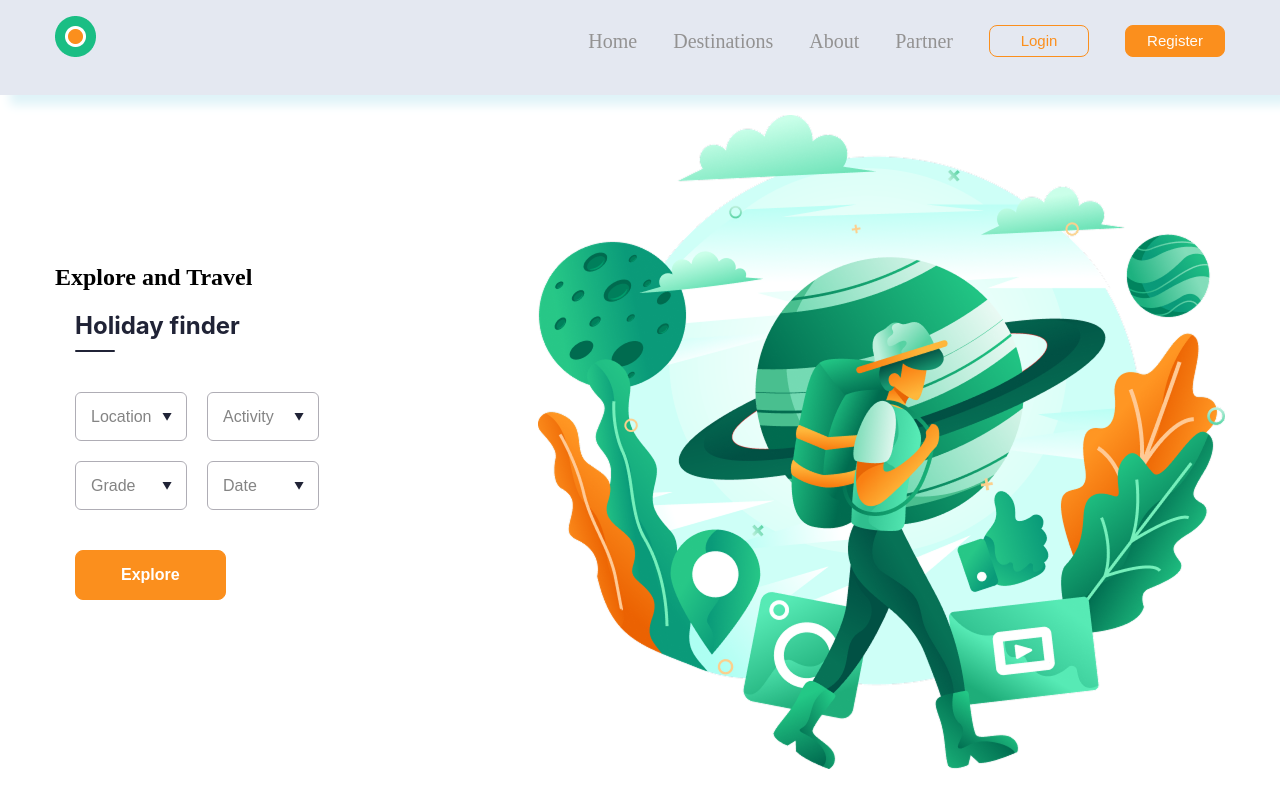
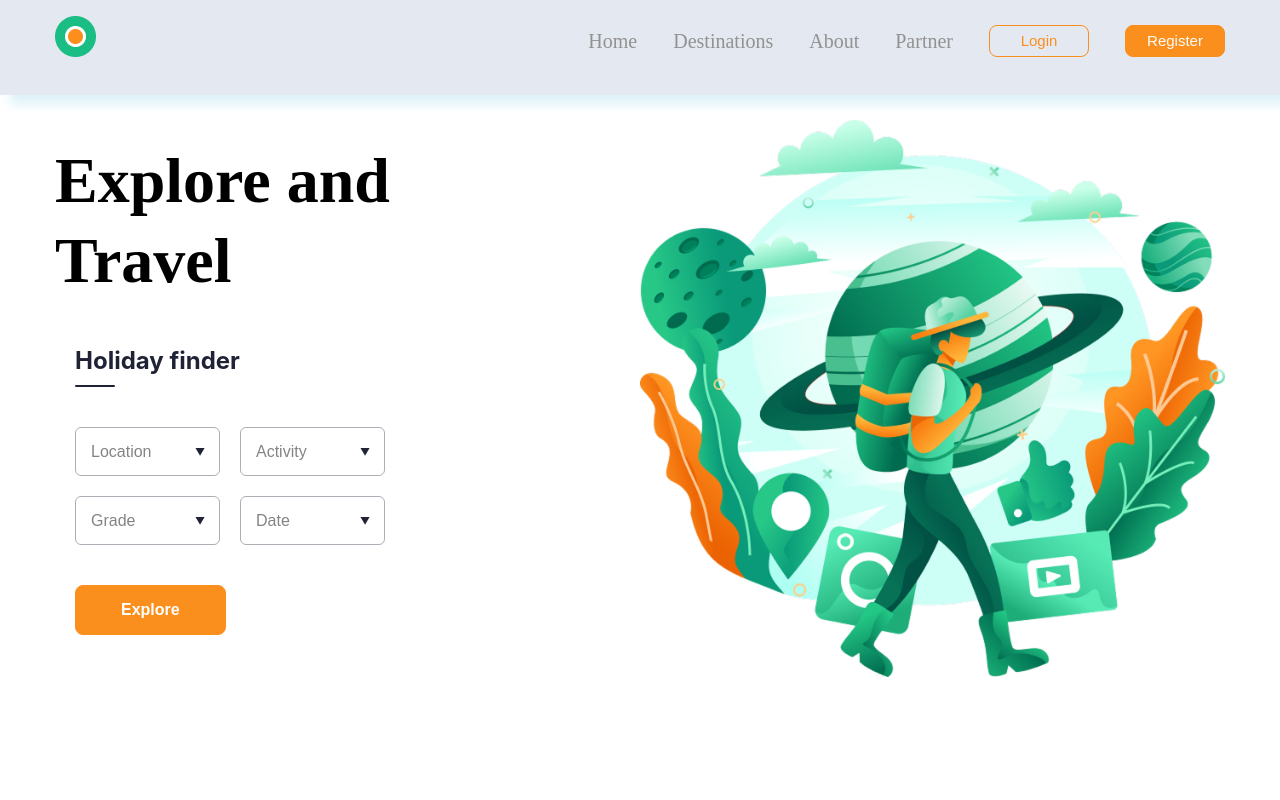
Before and after one commit to umida17/react.js, a React (Vite) app in the folder vite-project/: page / in a window 1280 px wide. Built offline with nearby package versions, Linux system fonts and the light colour scheme.

Commit message:
section 1

```diff
--- a/vite-project/src/App.css
+++ b/vite-project/src/App.css
@@ -148,7 +148,20 @@ a:hover::after {
     display: flex;
     align-items: center;
     justify-content: space-between;
-    padding-top: 100px;
+    padding-top: 105px;
+}
+
+.amd{
+    width: 350px;
+     font-weight: 700;
+    font-size: 64px;
+     line-height: 80px;
+    letter-spacing: 0%;
+    margin-bottom: 25px;
+
+}
+.trav{
+    width: 50%;
 }
 
 .holiday-finder {
--- a/vite-project/src/App.jsx
+++ b/vite-project/src/App.jsx
@@ -27,7 +27,7 @@ function App(){
                 <div className="container">
                     <div className="section1-container">
                         <div className="travel">
-                            <h2>Explore and Travel</h2>
+                            <h2 className="amd">Explore and Travel</h2>
                             <div class="holiday-finder">
                             <h2>Holiday finder</h2>
                             <div class="line"></div>
@@ -70,7 +70,7 @@ function App(){
                         </div>
                         </div>
 
-                        <img src={travel} alt="" />
+                        <img className="trav" src={travel} alt="" />
                     </div>
                 </div>
             </section>
```
